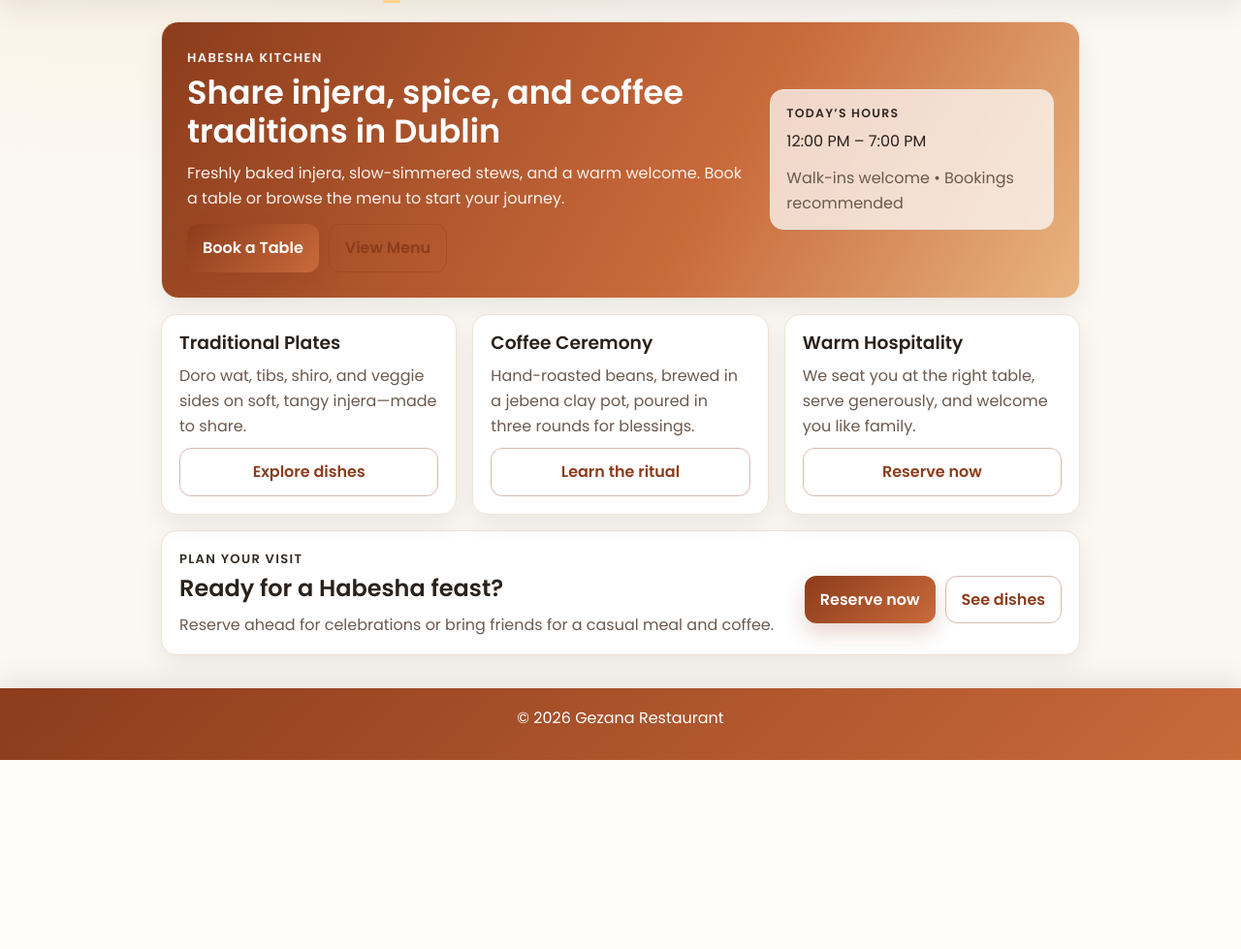
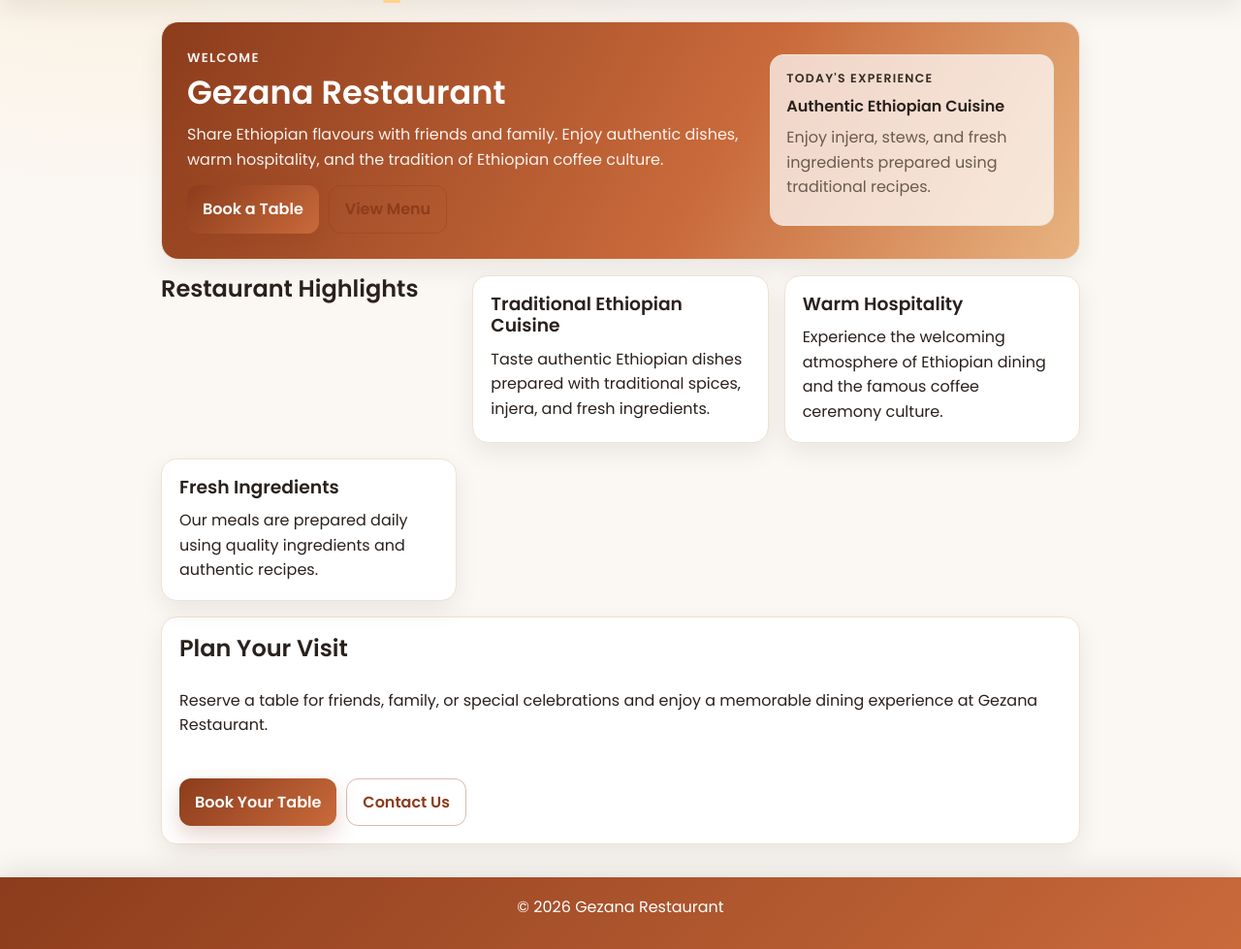
Before and after one commit to fila2021/Gezana, a Django app: page / in a window 1280 px wide. Shown: the part 156-1135 px from the top of the page at 97% size. Before the commit the page ends 940 px from the top, so only its background shows below. Run offline with Django 4.2, Linux system fonts and the light colour scheme.

Commit message:
Fix homepage heading hierarchy for W3C validation

```diff
--- a/gezana_app/templates/gezana_app/home.html
+++ b/gezana_app/templates/gezana_app/home.html
@@ -1,78 +1,91 @@
 {% extends "gezana_app/base.html" %}
-{% load static %}
-
-{% block title %}Home — Gezana{% endblock %}
+{% block title %}Home | Gezana Restaurant{% endblock %}
 
 {% block content %}
 
-<!-- HERO (simple + premium) -->
-<section class="home-hero card">
+<section class="home-hero">
   <div>
-    <p class="eyebrow">Habesha Kitchen</p>
-    <h1>Share injera, spice, and coffee traditions in Dublin</h1>
+    <p class="eyebrow">Welcome</p>
+
+    <h1>Gezana Restaurant</h1>
+
     <p class="lede">
-      Freshly baked injera, slow-simmered stews, and a warm welcome.
-      Book a table or browse the menu to start your journey.
+      Share Ethiopian flavours with friends and family. Enjoy authentic dishes,
+      warm hospitality, and the tradition of Ethiopian coffee culture.
     </p>
 
     <div class="hero-actions">
       <a href="{% url 'gezana_app:make_booking' %}" class="button primary">
         Book a Table
       </a>
+
       <a href="{% url 'gezana_app:menu_list' %}" class="button ghost">
         View Menu
       </a>
     </div>
   </div>
 
-  <div class="home-hours-card">
-    <p class="mini">Today’s hours</p>
-    <p class="callout">12:00 PM – 7:00 PM</p>
-    <p class="muted" style="margin:0;">Walk-ins welcome • Bookings recommended</p>
+  <div class="home-hero-card">
+    <p class="mini">Today's Experience</p>
+    <p class="callout">Authentic Ethiopian Cuisine</p>
+    <p class="muted">
+      Enjoy injera, stews, and fresh ingredients prepared using traditional
+      recipes.
+    </p>
   </div>
 </section>
 
-<!-- FEATURE CARDS (this replaces the plain text blocks) -->
+
 <section class="home-feature-grid">
-  <article class="home-feature-card card">
-    <h3>Traditional Plates</h3>
-    <p class="muted">
-      Doro wat, tibs, shiro, and veggie sides on soft, tangy injera—made to share.
-    </p>
-    <a class="button ghost full" href="{% url 'gezana_app:menu_list' %}">Explore dishes</a>
-  </article>
+
+  <h2 class="section-title">Restaurant Highlights</h2>
 
   <article class="home-feature-card card">
-    <h3>Coffee Ceremony</h3>
-    <p class="muted">
-      Hand-roasted beans, brewed in a jebena clay pot, poured in three rounds for blessings.
+    <h3>Traditional Ethiopian Cuisine</h3>
+    <p>
+      Taste authentic Ethiopian dishes prepared with traditional spices,
+      injera, and fresh ingredients.
     </p>
-    <a class="button ghost full" href="{% url 'gezana_app:about' %}">Learn the ritual</a>
   </article>
 
   <article class="home-feature-card card">
     <h3>Warm Hospitality</h3>
-    <p class="muted">
-      We seat you at the right table, serve generously, and welcome you like family.
+    <p>
+      Experience the welcoming atmosphere of Ethiopian dining and the famous
+      coffee ceremony culture.
     </p>
-    <a class="button ghost full" href="{% url 'gezana_app:make_booking' %}">Reserve now</a>
   </article>
+
+  <article class="home-feature-card card">
+    <h3>Fresh Ingredients</h3>
+    <p>
+      Our meals are prepared daily using quality ingredients and authentic
+      recipes.
+    </p>
+  </article>
+
 </section>
 
-<!-- CTA -->
+
 <section class="home-cta card">
-  <div>
-    <p class="eyebrow">Plan your visit</p>
-    <h2 style="margin:6px 0 10px;">Ready for a Habesha feast?</h2>
-    <p class="muted" style="margin:0;">
-      Reserve ahead for celebrations or bring friends for a casual meal and coffee.
-    </p>
+
+  <h2>Plan Your Visit</h2>
+
+  <p>
+    Reserve a table for friends, family, or special celebrations and enjoy a
+    memorable dining experience at Gezana Restaurant.
+  </p>
+
+  <div class="hero-actions home-cta-actions">
+    <a href="{% url 'gezana_app:make_booking' %}" class="button primary">
+      Book Your Table
+    </a>
+
+    <a href="{% url 'gezana_app:contact' %}" class="button ghost">
+      Contact Us
+    </a>
   </div>
 
-  <div class="hero-actions home-cta-actions">
-    <a href="{% url 'gezana_app:make_booking' %}" class="button primary">Reserve now</a>
-    <a href="{% url 'gezana_app:menu_list' %}" class="button ghost">See dishes</a>
-  </div>
 </section>
 
 {% endblock %}
```
